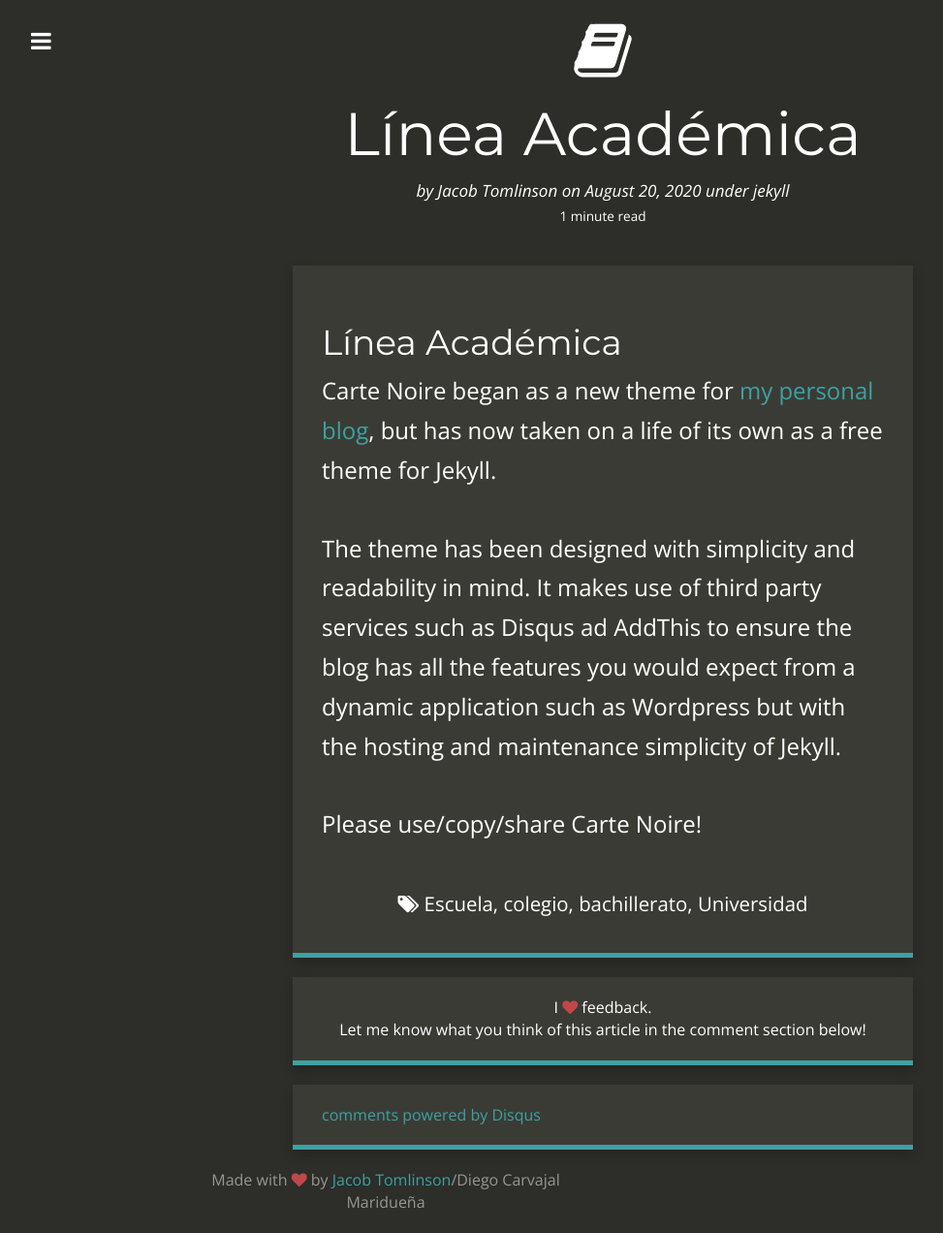
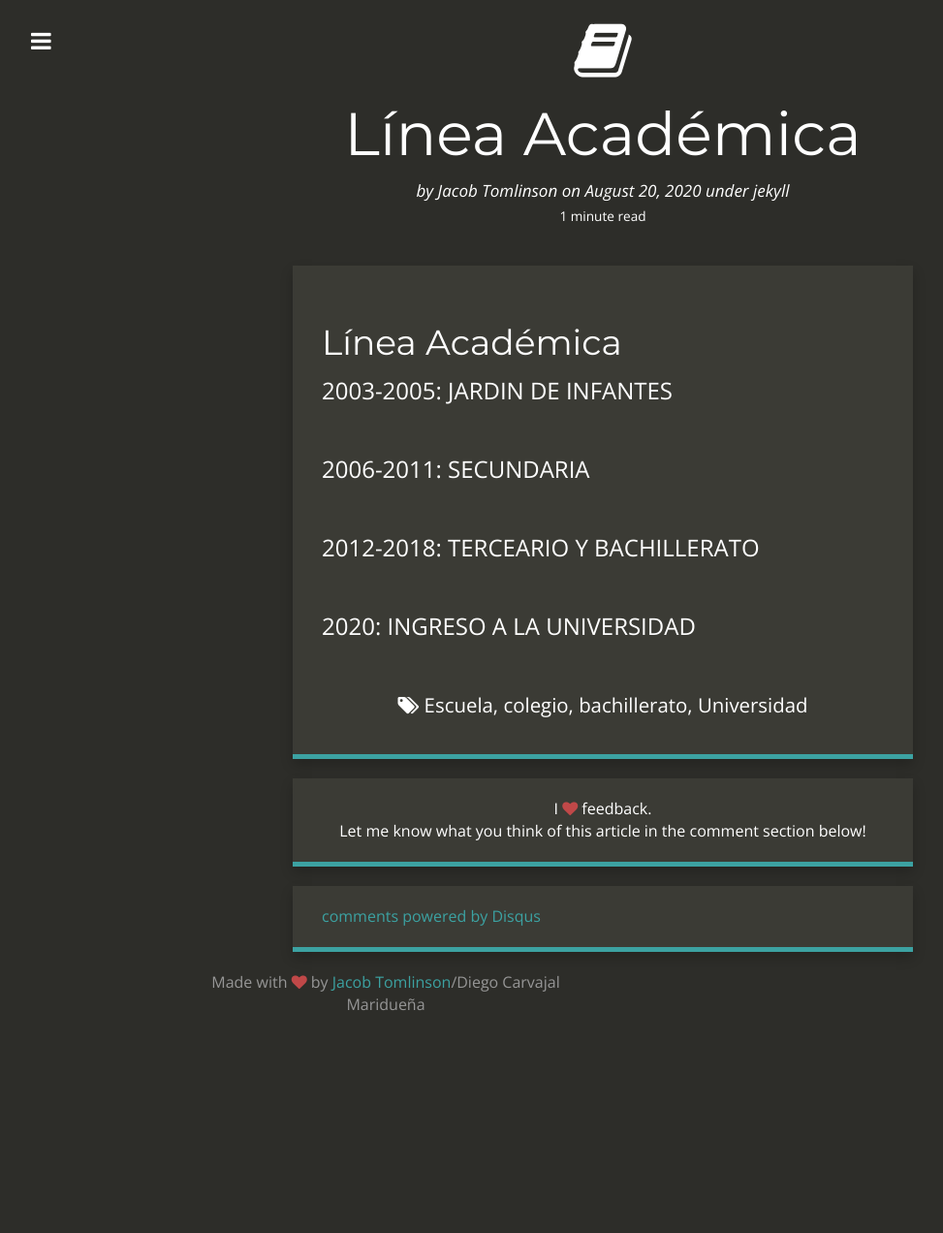
Before and after one commit to DiegJazm98/DiegJazm98.github.io, a Jekyll site: the page built from _posts/2020-08-20-Linea-academica.md, in a window 1280 px wide. Shown: the whole page at 97% size, without its empty margins (18-991 px from the left). Built offline with Jekyll 4.4.1, drawn with Linux system fonts in a browser that asks for light colours; nearby versions of some CDN libraries; comment, search, counter and statistics services are not loaded; after the commit the page ends 1067 px from its top, so only the background shows below that.

Commit message:
Update 2020-08-20-Linea-academica.md

```diff
--- a/_posts/2020-08-20-Linea-academica.md
+++ b/_posts/2020-08-20-Linea-academica.md
@@ -14,14 +14,10 @@ tags:
 ---
 
 <h1>Línea Académica</h1>
-Carte Noire began as a new theme for [my personal blog][1], but has now taken
-on a life of its own as a free theme for Jekyll.
+2003-2005: JARDIN DE INFANTES
 
-The theme has been designed with simplicity and readability in mind. It makes
-use of third party services such as Disqus ad AddThis to ensure the blog has
-all the features you would expect from a dynamic application such as Wordpress
-but with the hosting and maintenance simplicity of Jekyll.
+2006-2011: SECUNDARIA
 
-Please use/copy/share Carte Noire!
+2012-2018: TERCEARIO Y BACHILLERATO
 
-[1]: http://www.jacobtomlinson.co.uk/
+2020: INGRESO A LA UNIVERSIDAD
```
